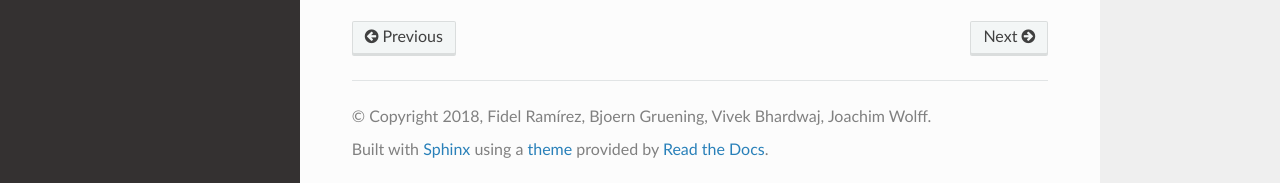
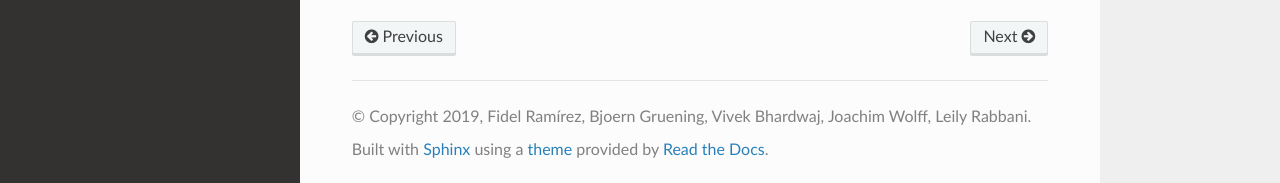
Before and after one commit to deeptools/HiCExplorer, a Sphinx documentation site: the page built from docs/content/installation.rst, in a window 1280 px wide and 900 px high, scrolled down 2264 px. Shown: the part 714-897 px from the top of the window. Built offline with Sphinx 7.4.7 and the Read the Docs theme 2.0.0, drawn with Linux system fonts in a browser that asks for light colours; some of the changed text lies outside the part shown.

Commit message:
Documentation updates

```diff
--- a/docs/conf.py
+++ b/docs/conf.py
@@ -14,6 +14,8 @@
 
 import sys
 import os
+from unittest.mock import Mock
+
 import warnings
 
 warnings.filterwarnings("ignore", category=DeprecationWarning)
@@ -26,26 +28,12 @@
                 'matplotlib', 'matplotlib.pyplot', 'matplotlib.gridspec', 'matplotlib.ticker',
                 'matplotlib.textpath', 'matplotlib.patches', 'matplotlib.colors', 'matplotlib.cm',
                 'mpl_toolkits', 'mpl_toolkits.axisartist', 'mpl_toolkits.mplot3d', 'mpl_toolkits.axes_grid1',
-                'Bio', 'Bio.Seq', 'Bio.Alphabet',
-                'pyBigWig', 'tables', 'pytables', 'future', 'past', 'past.builtins',
+                'Bio', 'Bio.Seq', 'Bio.Alphabet', 'pyBigWig', 'tables', 'pytables', 'future', 'past', 'past.builtins',
                 'future.utils', 'cooler', 'logging', 'unidecode', 'hic2cool', 'hicmatrix', 'hicmatrix.HiCMatrix',
                 'hicmatrix.lib', 'krbalancing', 'fit_nbinom']
 
-from unittest.mock import Mock
-
-
-# class Mock_New(Mock):
-#     @classmethod
-#     def __init__(self):
-#         self.__dict__ = {}
-#     def __iter__(self):
-#         return iter(self.__dict__.items())
-
-
 for mod_name in MOCK_MODULES:
     sys.modules[mod_name] = Mock()
-# MOCK_MODULES = ['argparse', 'numpy', 'mpi4py' , 'scipy',  'petsc4py', 'PETSc']
-# sys.modules.update((mod_name, Mock()) for mod_name in MOCK_MODULES)
 
 autodoc_mock_imports = MOCK_MODULES
 # If extensions (or modules to document with autodoc) are in another directory,
@@ -83,8 +71,8 @@
 
 # General information about the project.
 project = u'HiCExplorer'
-copyright = u'2018, Fidel Ramírez, Bjoern Gruening, Vivek Bhardwaj, Joachim Wolff'
-author = u'Fidel Ramírez, Bjoern Gruening, Vivek Bhardwaj, Joachim Wolff'
+copyright = u'2019, Fidel Ramírez, Bjoern Gruening, Vivek Bhardwaj, Joachim Wolff, Leily Rabbani'
+author = u'Fidel Ramírez, Bjoern Gruening, Vivek Bhardwaj, Joachim Wolff, Leily Rabbani'
 
 # The version info for the project you're documenting, acts as replacement for
 # |version| and |release|, also used in various other places throughout the
--- a/docs/content/installation.rst
+++ b/docs/content/installation.rst
@@ -24,7 +24,7 @@
 * hicmatrix = 9
 * pygenometracks >= 2.1
 * psutil >= 5.4.8
-* hic2cool >= 0.4
+* hic2cool >= 0.5
 * cooler >= 0.8.3
 * krbalancing >= 0.0.3 (Needs the library eigen; openmp is recommended for linux users. No openmp support on macOS.)
 * fit_nbinom >= 1.0
--- a/docs/index.rst
+++ b/docs/index.rst
@@ -56,10 +56,8 @@
 Getting Help
 ------------
 
-* For general questions, please use Biostars with Tag `hicexplorer` : `Biostars <https://www.biostars.org/t/hicexplorer/>`_
-* For specific questions and feature requests, use the `deepTools mailing list <https://groups.google.com/forum/#!forum/deeptools>`_
-* For suggesting changes/enhancements and to report bugs, please create an issue on `our GitHub repository <https://github.com/deeptools/HiCExplorer>`_
-
+* For all kind of questions, suggesting changes/enhancements and to report bugs, please create an issue on `our GitHub repository <https://github.com/deeptools/HiCExplorer>`_
+* In the past we offered to post on Biostars with Tag `hicexplorer` : `Biostars <https://www.biostars.org/t/hicexplorer/>`_ or on the `deepTools mailing list <https://groups.google.com/forum/#!forum/deeptools>`_. We still check these resources from time to time but the preferred way to communicate are GitHub issues.
 
 Contents:
 ---------
--- a/setup.py
+++ b/setup.py
@@ -118,12 +118,11 @@
 setup(
     name='HiCExplorer',
     version=get_version(),
-    author='Fidel Ramirez, Vivek Bhardwaj, Björn Grüning, Joachim Wolff',
+    author='Fidel Ramirez, Vivek Bhardwaj, Björn Grüning, Joachim Wolff, Leily Rabbani',
     author_email='deeptools@googlegroups.com',
     packages=find_packages(),
     scripts=['bin/findRestSite', 'bin/hicAggregateContacts', 'bin/hicBuildMatrix', 'bin/hicCorrectMatrix',
-             'bin/hicCorrelate', 'bin/hicFindEnrichedContacts', 'bin/hicFindTADs',
-             'bin/hicMergeMatrixBins', 'bin/hicPlotMatrix', 'bin/hicPlotDistVsCounts',
+             'bin/hicCorrelate', 'bin/hicFindTADs', 'bin/hicMergeMatrixBins', 'bin/hicPlotMatrix', 'bin/hicPlotDistVsCounts',
              'bin/hicPlotTADs', 'bin/hicSumMatrices', 'bin/hicInfo', 'bin/hicexplorer',
              'bin/hicQC', 'bin/hicCompareMatrices', 'bin/hicPCA', 'bin/hicTransform', 'bin/hicPlotViewpoint',
              'bin/hicConvertFormat', 'bin/hicAdjustMatrix', 'bin/hicNormalize',
```
Also changed, not shown: 2 other files.
